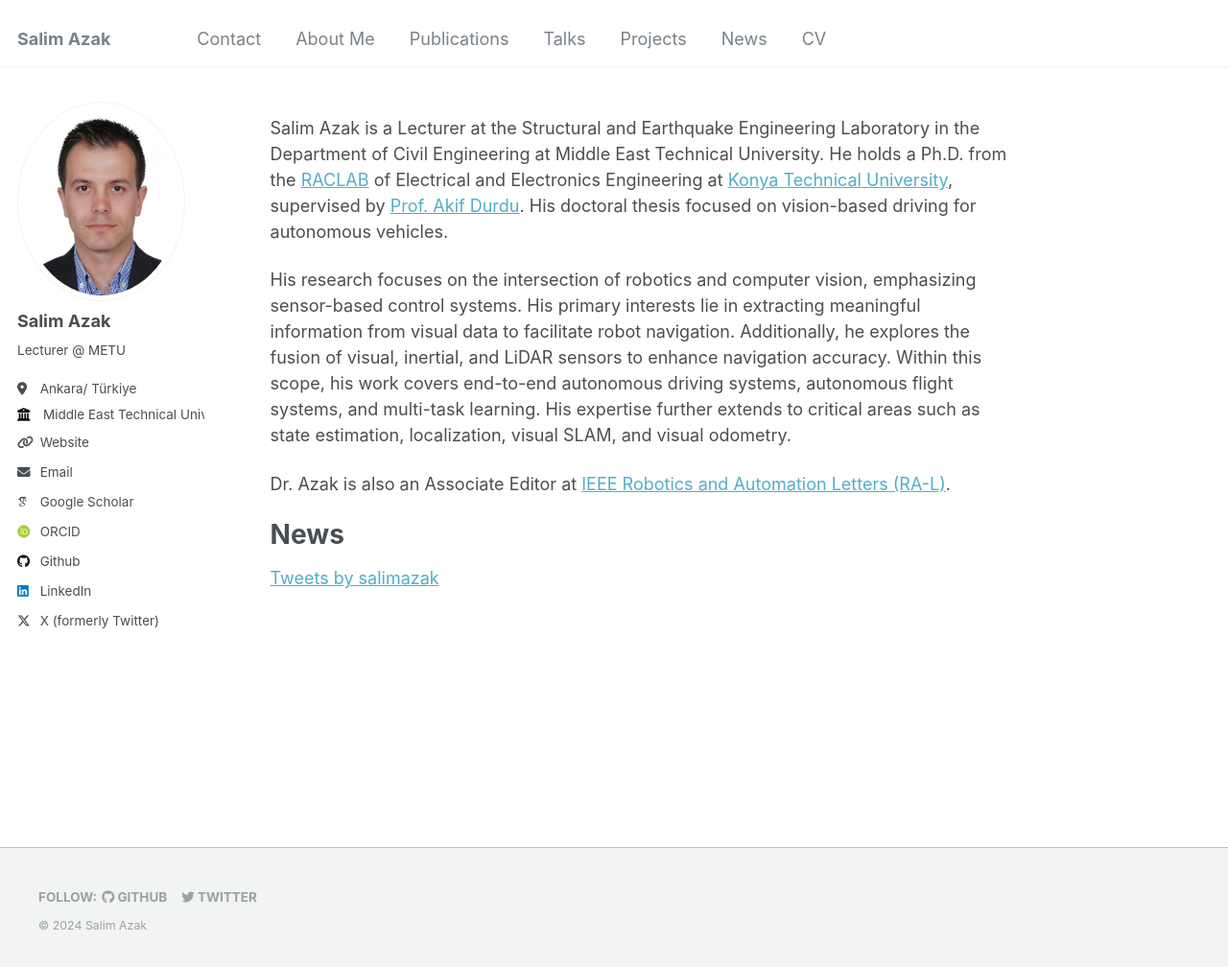
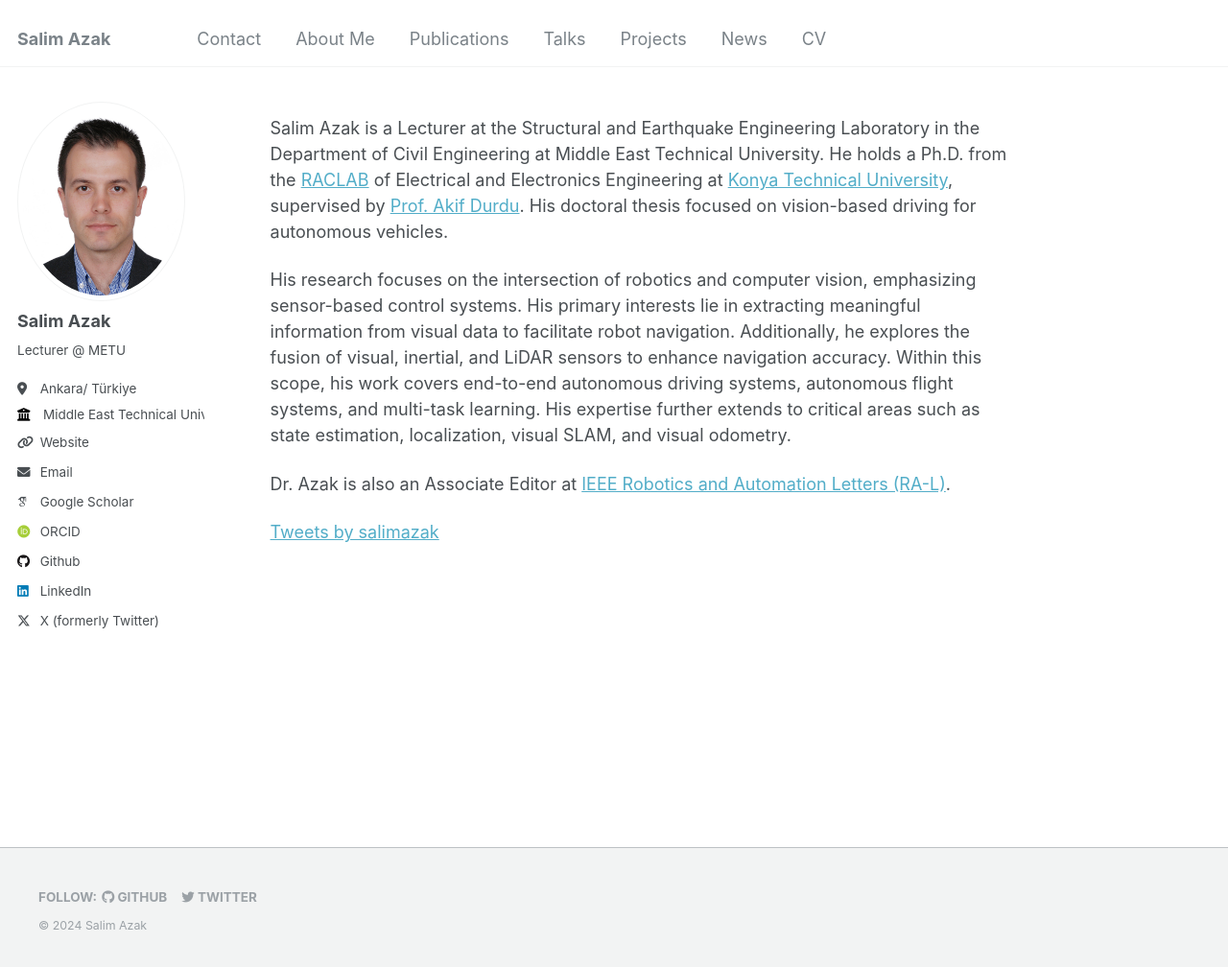
Before and after one commit to salimazak/salimazak.github.io, a Jekyll site: the page built from _pages/about.md, in a window 1280 px wide and 1009 px high. Shown: the whole window at 96% size. Built offline with Jekyll 4.4.1, drawn with Linux system fonts in a browser that asks for light colours; some web fonts are replaced; comment, search, counter and statistics services are not loaded.

Commit message:
Update about.md

```diff
--- a/_pages/about.md
+++ b/_pages/about.md
@@ -13,7 +13,7 @@ His research focuses on the intersection of robotics and computer vision, emphas
 
 Dr. Azak is also an Associate Editor at [IEEE Robotics and Automation Letters (RA-L)](https://www.ieee-ras.org/publications/ra-l).
 
-# News
+<!--# News-->
 {% include twitter-timeline.html %}
 
 
```
